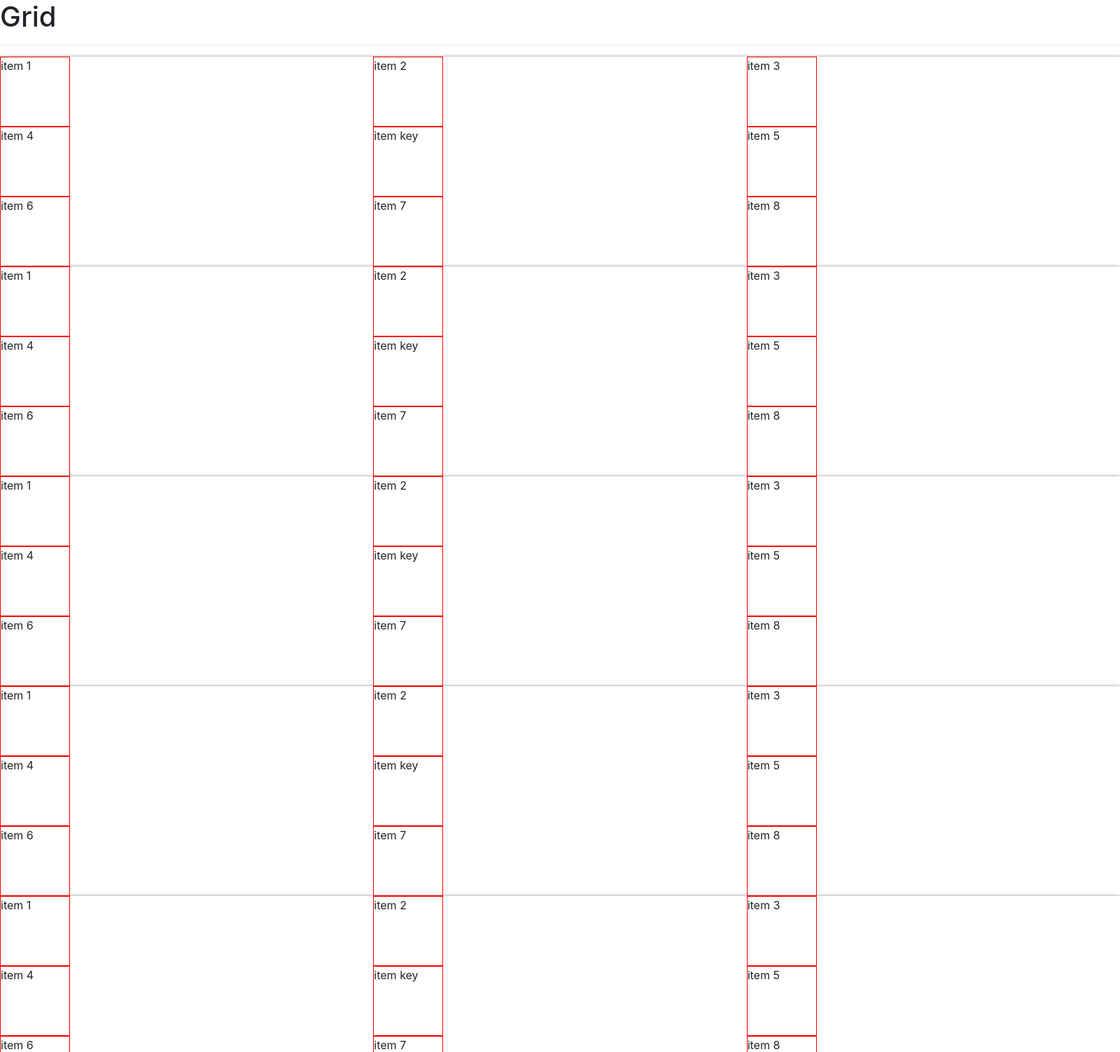
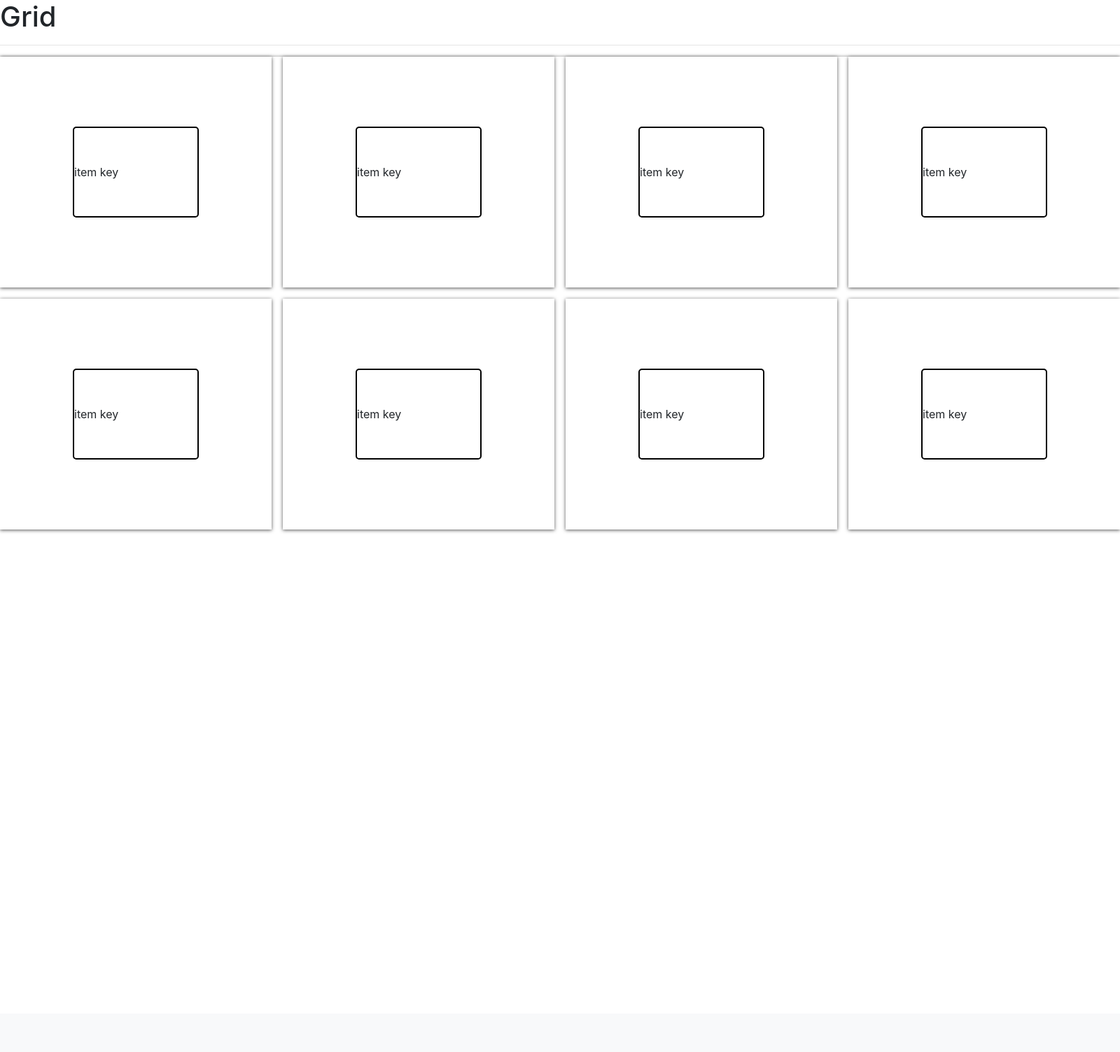
Before and after one commit to inganJini/GridProject, a Django app: page / in a window 1600 px wide. Shown: the part 64-1568 px from the top of the page at 70% size. After the commit the page ends 825 px from the top, so only its background shows below. Run offline with Django 3.2, Linux system fonts and the light colour scheme; some libraries are stand-ins or nearby versions.

Commit message:
메인 그리드 수정

```diff
--- a/Perpect/diff/grid/templates/grid.html
+++ b/Perpect/diff/grid/templates/grid.html
@@ -11,14 +11,13 @@
 <h1>Grid</h1>
 
 <hr>
-
-{% for i in '[1,2,3,4,5,6,7]' %}
-      <section class="grid_container">
+      <div class="main">
             <!-- <header class="grid_header">
                   <img src="" alt="">
                   User NickName
             </header> -->
-            <div class="grid">
+            {% for i in for_index %}
+            <div class="grid" id="grid{{i}}">
                   <!-- <div class="row clearfix"> -->
                         <div class="col-grid-9">
                               item 1
@@ -34,7 +33,7 @@
                         <div class="col-grid-9">
                               item 4
                         </div>
-                        <div class="col-grid-9" id="key">
+                        <div class="col-key-9" id="key">
                               item key
                         </div>
                         <div class="col-grid-9">
@@ -53,8 +52,7 @@
                         </div>
                   <!-- </div> -->
             </div>
-      </section>
-{% endfor %}
-
+            {% endfor %}
+      </div>
 
 {% endblock %}
--- a/Perpect/diff/grid/views.py
+++ b/Perpect/diff/grid/views.py
@@ -2,4 +2,5 @@
 
 # Create your views here.
 def grid(request):
-    return render(request, 'grid.html')
+    for_index = range(8)
+    return render(request, 'grid.html',{'for_index':for_index})
--- a/Perpect/diff/home/static/css/home.css
+++ b/Perpect/diff/home/static/css/home.css
@@ -1,30 +1,58 @@
 /* bootstrap을 제외한 css 작업 */
-/*
-.grid_container {
-    display: grid;  */
-    /* grid-template-columns: repeat(auto-fit, minmax(300px, 1fr)); */
-    /*grid-template-columns: 1fr 1fr 1fr;
-}*/
 
-/*
-.grid_header {
-    font-size: 2rem;
-    padding: .5rem;
-}*/
+
+.main {
+    display: grid;
+    margin: 0px;
+    padding: 0px;
+    grid-column-gap: 1em;
+    grid-row-gap: 1em;
+    grid-template: repeat(4, 1fr) / repeat(4, 1fr);
+    box-shadow: 0px 1px 5px #555;
+    background-color: white;
+}
 
 .grid {
     display: grid;
-    /* grid-template-columns: 1fr 1fr 1fr; */
-    grid-template-columns: repeat(auto-fit, minmax(500px, 1fr));
+    margin: 0px;
+    padding: 0px;
+    grid-template-columns: 1fr 1fr 1fr;
     box-shadow: 0px 1px 5px #555;
     background-color: white;
 }
+
 .col-grid-9 {
     width: 100px;
     height: 100px;
-    border: 1px solid red;
+    box-sizing: border-box;
+    border: 1px solid black;
+    border-radius: 5px;
+    visibility: hidden;
 }
 
-* {
+#key {
+    width: 180px;
+    height: 130px;
+    align-content: center;
     box-sizing: border-box;
+    border: 2px solid black;
+    border-radius: 5px;
+    /* position: absolute; */
 }
+
+#key :hover .col-grid-9 {
+    width: 100px;
+    height: 100px;
+    box-sizing: border-box;
+    border: 1px solid black;
+    border-radius: 5px;
+    z-index:1;
+    visibility: visible;
+}
+#key :hover .col-key-9 {
+    width: 100px;
+    height: 100px;
+    box-sizing: border-box;
+    border: 1px solid black;
+    border-radius: 5px;
+}
```
Also changed, not shown: Perpect/diff/home/static/script/home.js (added).
